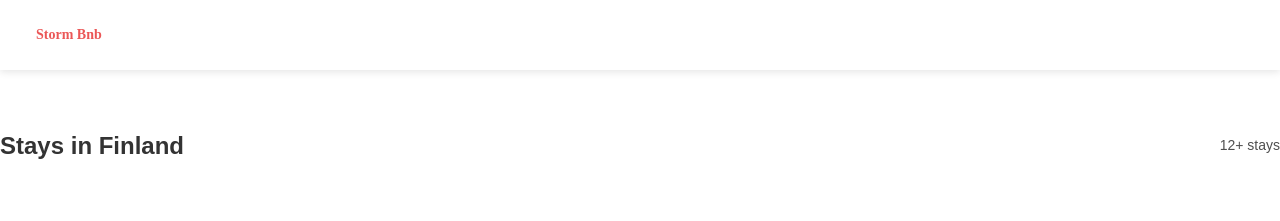
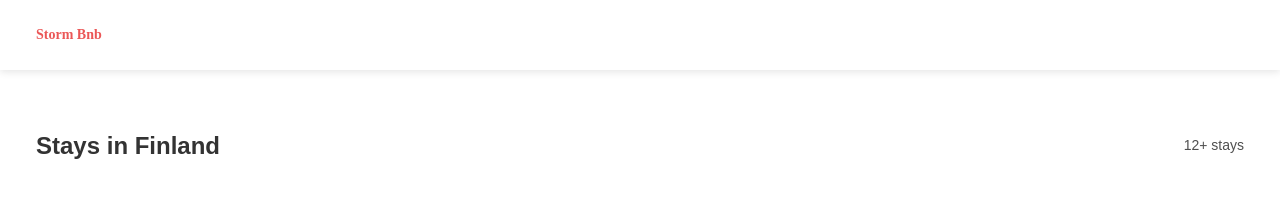
Before and after one commit to Tedunjaye/AirBnb-clone, a React (Vite) app: page / in a window 1280 px wide. Shown: the top 221 px of the page. Built offline with nearby package versions, Linux system fonts and the light colour scheme.

Commit message:
Update App.css

```diff
--- a/src/App.css
+++ b/src/App.css
@@ -133,6 +133,7 @@ section {
   font-size: 24px;
   line-height: 29px;
   color: #333333;
+  padding: 0 36px;
 }
 
 .header-text-second {
@@ -141,4 +142,5 @@ section {
   font-size: 14px;
   line-height: 17px;
   color: #4f4f4f;
+  padding: 0 36px;
 }
```
